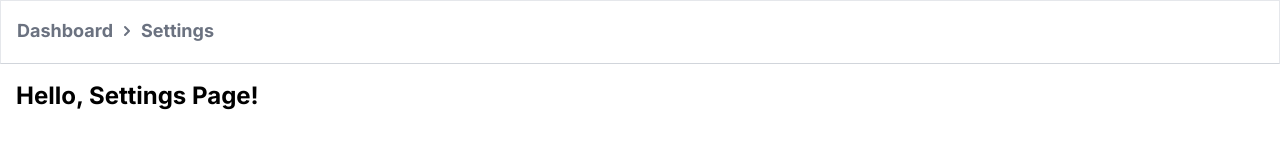
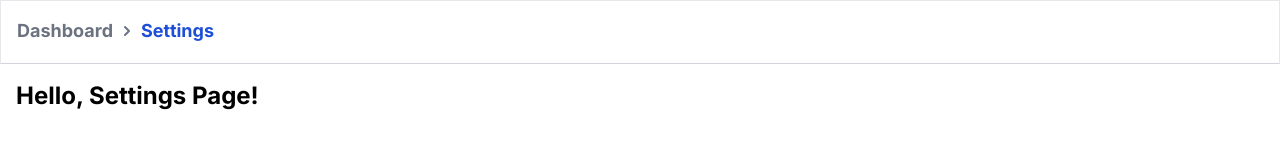
Before and after one commit to ssabii/app-router-example, a Next.js app: page /dashboard/settings in a window 1280 px wide. Shown: the top 160 px of the page. Built offline with nearby package versions, Linux system fonts and the light colour scheme.

Commit message:
feat: pathname을 사용해서 NavLinks 스타일 수정

```diff
--- a/app/dashboard/NavLinks.tsx
+++ b/app/dashboard/NavLinks.tsx
@@ -1,14 +1,23 @@
+'use client';
+
 import RightArrow from "@/components/icons/RightArrow";
+import clsx from "clsx";
 import Link from "next/link";
+import { usePathname } from "next/navigation";
 
 function NavLinks() {
+  const pathname = usePathname();
+
   return (
     <header className="h-16 border border-b-gray-300 p-4">
       <ol className="flex items-center gap-1 fill-gray-500 text-lg font-bold text-gray-500">
         <li>
           <Link
             href="/dashboard"
-            className='hover:text-gray-700'
+            className={clsx({
+              'hover:text-gray-700': pathname !== '/dashboard',
+              'text-blue-700': pathname === '/dashboard',
+            })}
           >
             Dashboard
           </Link>
@@ -19,7 +28,10 @@ function NavLinks() {
         <li>
           <Link
             href="/dashboard/settings"
-            className='hover:text-gray-700'
+            className={clsx({
+              'hover:text-gray-700': pathname !== '/dashboard/settings',
+              'text-blue-700': pathname === '/dashboard/settings',
+            })}
           >
             Settings
           </Link>
```
